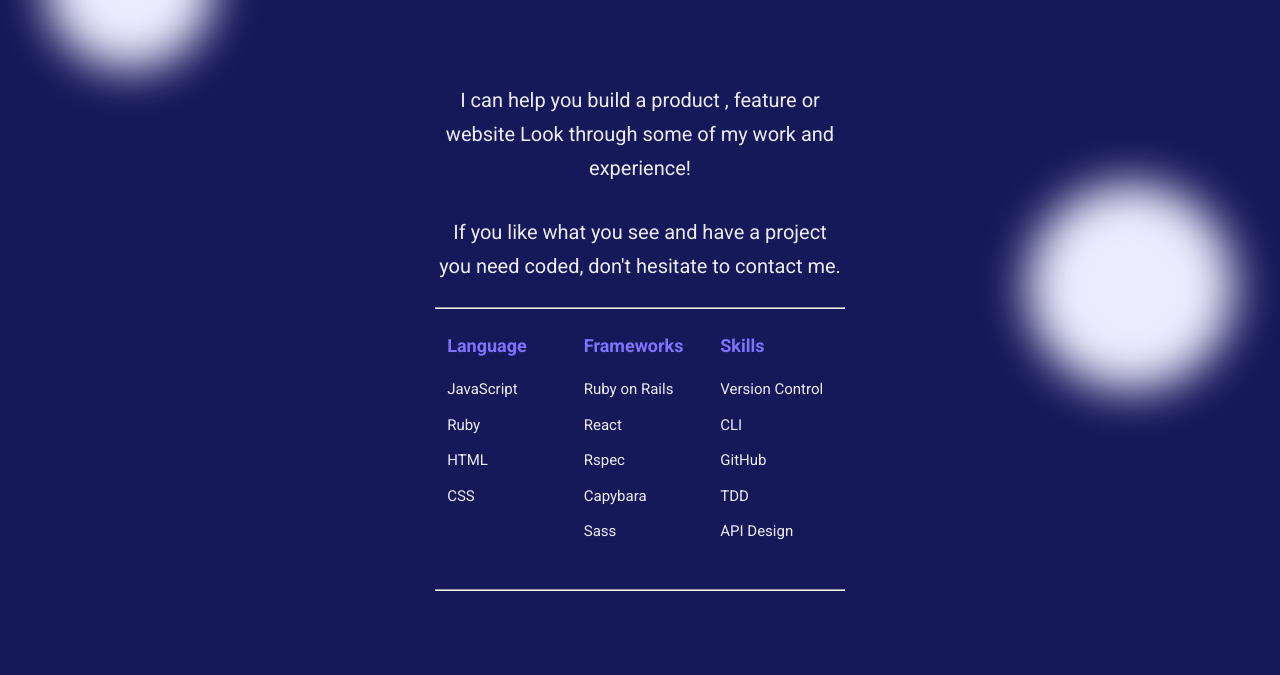
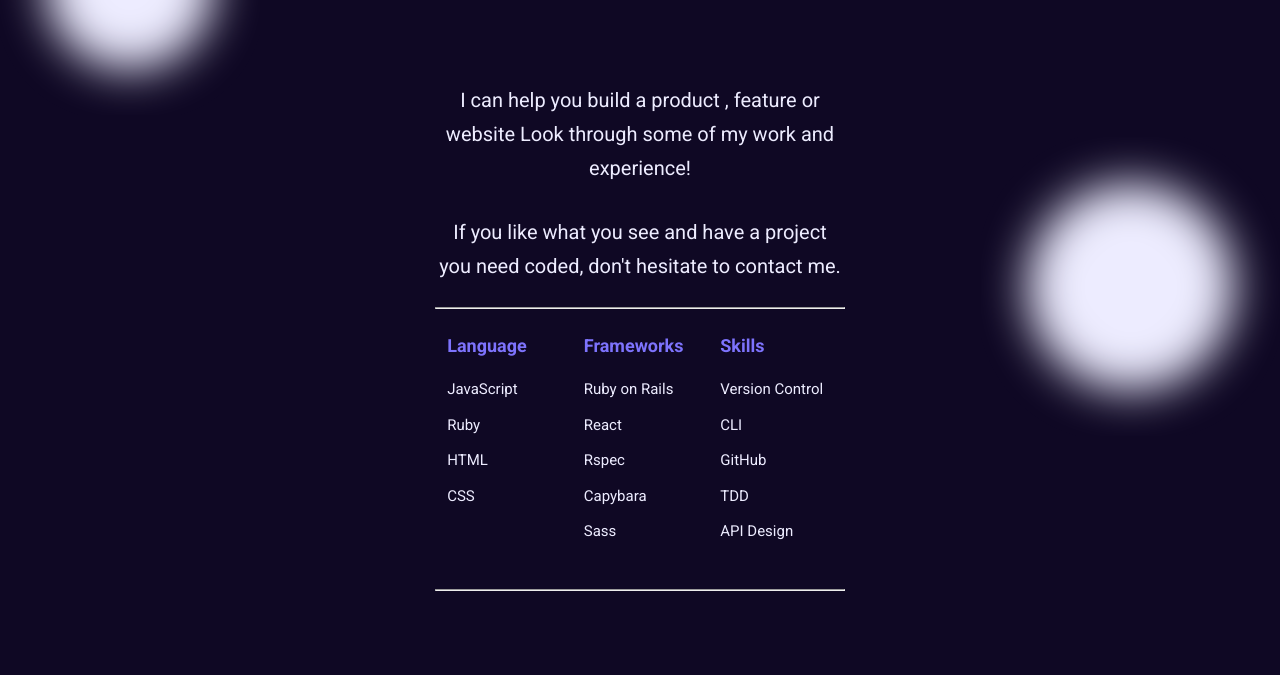
Before and after one commit to techmoves/myportfolio, a website: page index.html in a window 1280 px wide. Shown: the part 345-1020 px from the top of the page. Drawn offline with Linux system fonts and the light colour scheme.

Commit message:
bg color

```diff
--- a/assets/styles/style.css
+++ b/assets/styles/style.css
@@ -11,7 +11,7 @@ html {
 
 body {
   box-sizing: border-box;
-  background-color: #151859; }
+  background-color: #0f0824; }
 
 body {
   font-family: "Roboto", sans-serif;
```
